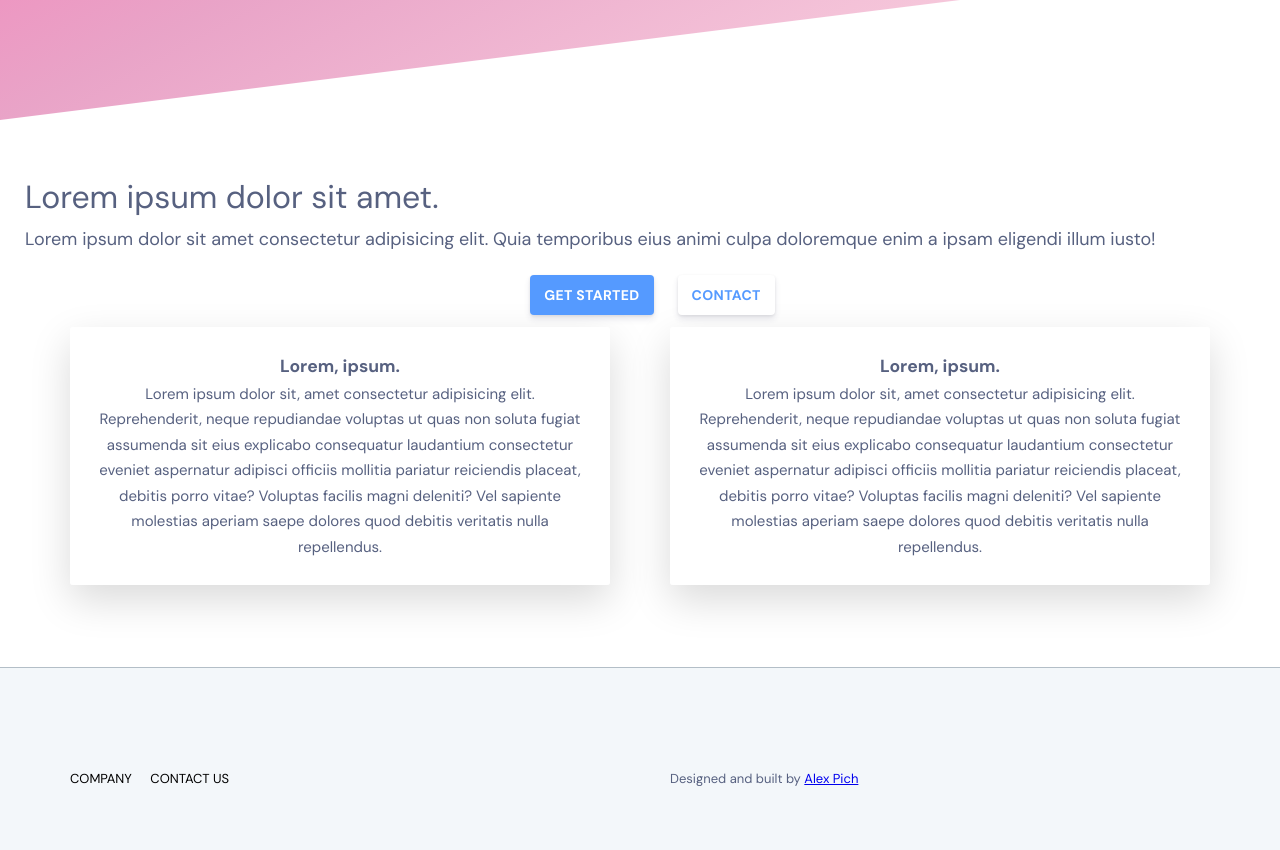
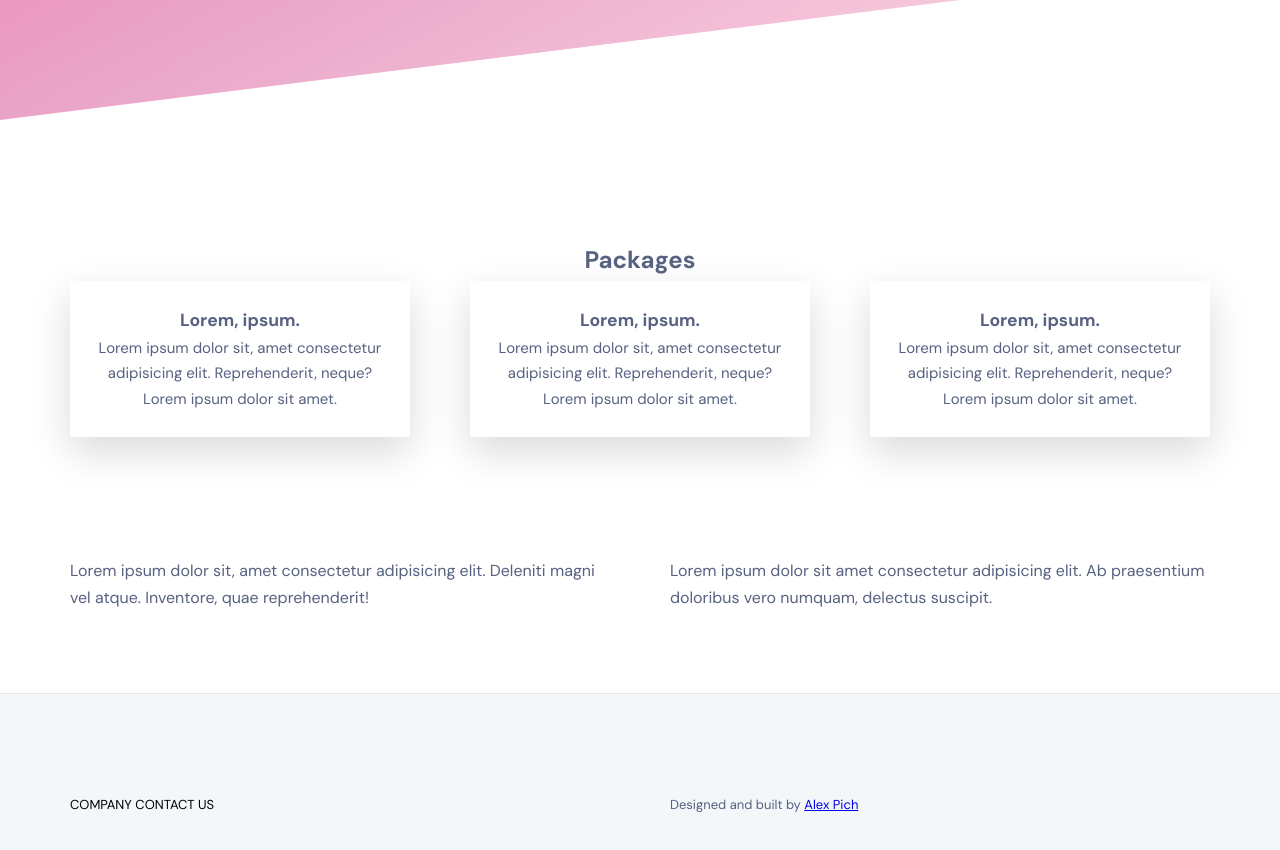
Before and after one commit to alexpich/FluidArk, a website: page index.html in a window 1280 px wide. Shown: the part 560-1410 px from the top of the page. Drawn offline with Linux system fonts and the light colour scheme.

Commit message:
Added another section below cards

```diff
--- a/index.html
+++ b/index.html
@@ -32,51 +32,53 @@
       </div>
     </header>
 
-    <section id="section-one">
-      <div class="section-container">
-        <span class="heading-main">Lorem ipsum dolor sit amet.</span>
-        <span class="heading-subtext"
-          >Lorem ipsum dolor sit amet consectetur adipisicing elit. Quia
-          temporibus eius animi culpa doloremque enim a ipsam eligendi illum
-          iusto!</span
-        >
-        <div class="container">
-          <a class="button button-blue" href="#">Get Started</a>
-          <a class="button button-white" href="#">Contact</a>
-        </div>
-      </div>
-    </section>
-
-    <section>
+    <section class="card-section">
+      <h2 class="center">Packages</h2>
       <div class="row">
-        <div class="col-1-of-2">
-          <div class="box">
+        <div class="col-1-of-3">
+          <div class="card">
             <h3 class="">Lorem, ipsum.</h3>
-            <p class="box-text">
+            <p class="card-text">
               Lorem ipsum dolor sit, amet consectetur adipisicing elit.
-              Reprehenderit, neque repudiandae voluptas ut quas non soluta
-              fugiat assumenda sit eius explicabo consequatur laudantium
-              consectetur eveniet aspernatur adipisci officiis mollitia pariatur
-              reiciendis placeat, debitis porro vitae? Voluptas facilis magni
-              deleniti? Vel sapiente molestias aperiam saepe dolores quod
-              debitis veritatis nulla repellendus.
+              Reprehenderit, neque? Lorem ipsum dolor sit amet.
             </p>
           </div>
         </div>
 
-        <div class="col-1-of-2">
-          <div class="box">
+        <div class="col-1-of-3">
+          <div class="card">
             <h3 class="">Lorem, ipsum.</h3>
-            <p class="box-text">
+            <p class="card-text">
               Lorem ipsum dolor sit, amet consectetur adipisicing elit.
-              Reprehenderit, neque repudiandae voluptas ut quas non soluta
-              fugiat assumenda sit eius explicabo consequatur laudantium
-              consectetur eveniet aspernatur adipisci officiis mollitia pariatur
-              reiciendis placeat, debitis porro vitae? Voluptas facilis magni
-              deleniti? Vel sapiente molestias aperiam saepe dolores quod
-              debitis veritatis nulla repellendus.
+              Reprehenderit, neque? Lorem ipsum dolor sit amet.
             </p>
           </div>
+        </div>
+
+        <div class="col-1-of-3">
+          <div class="card">
+            <h3 class="">Lorem, ipsum.</h3>
+            <p class="card-text">
+              Lorem ipsum dolor sit, amet consectetur adipisicing elit.
+              Reprehenderit, neque? Lorem ipsum dolor sit amet.
+            </p>
+          </div>
+        </div>
+      </div>
+    </section>
+    <section>
+      <div class="row">
+        <div class="col-1-of-2">
+          <p>
+            Lorem ipsum dolor sit, amet consectetur adipisicing elit. Deleniti
+            magni vel atque. Inventore, quae reprehenderit!
+          </p>
+        </div>
+        <div class="col-1-of-2">
+          <p>
+            Lorem ipsum dolor sit amet consectetur adipisicing elit. Ab
+            praesentium doloribus vero numquam, delectus suscipit.
+          </p>
         </div>
       </div>
     </section>
--- a/sass/layout/_footer.scss
+++ b/sass/layout/_footer.scss
@@ -3,11 +3,11 @@
   padding: 10rem 0;
   font-size: 1.3rem;
   color: $color-dark-greyblue;
-  border-top: #b3bec7 solid 1px;
+  border-top: rgba(218, 225, 230, 0.582) solid 1px;
 
   &-item {
     display: inline-block;
-
+W
     &:not(:last-child) {
       margin-right: 1.5rem;
     }
--- a/sass/main.scss
+++ b/sass/main.scss
@@ -1,8 +1,6 @@
 @import "abstracts/variables";
 @import "layout/grid";
 @import "layout/footer";
-
-
 
 *,
 *::after,
@@ -24,6 +22,10 @@ body {
   line-height: 1.7;
   color: $color-dark-greyblue;
   box-sizing: border-box;
+}
+
+.center {
+  text-align: center;
 }
 
 .header {
@@ -147,7 +149,11 @@ body {
   margin-left: 2.5rem;
 }
 
-.box {
+.card-section {
+  padding: 12rem 0;
+}
+
+.card {
   background-color: rgba(#fff, 0.8);
   font-size: 1.5rem;
   padding: 2.5rem;
```
Also changed, not shown: css/style.css.
